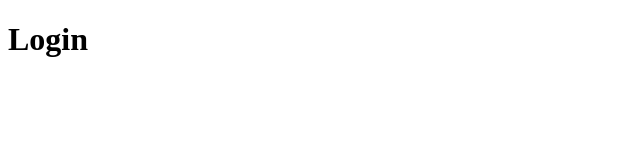
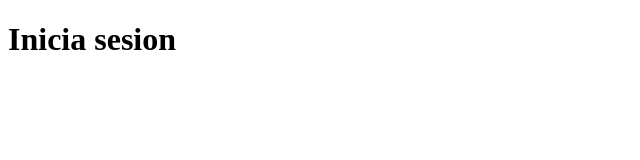
Before and after one commit to Amisadai-123/test_uno, a plain HTML site: page index.html in a window 1280 px wide. Shown: the whole page, without its empty margins (0-640 px from the left). Drawn offline with Linux system fonts and the light colour scheme.

Commit message:
Modificar index.html

```diff
--- a/index.html
+++ b/index.html
@@ -6,7 +6,8 @@
     <title>Login</title>
 </head>
 <body>
-    <h1>Login</h1>
+    <h1>Inicia sesion</h1>
+
 
 
 </body>
```
